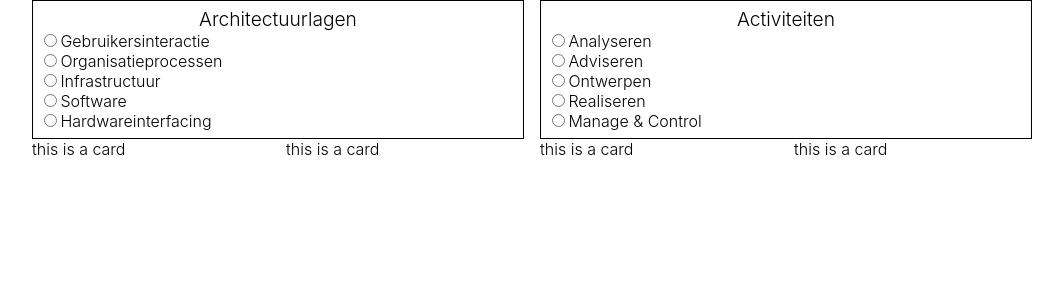
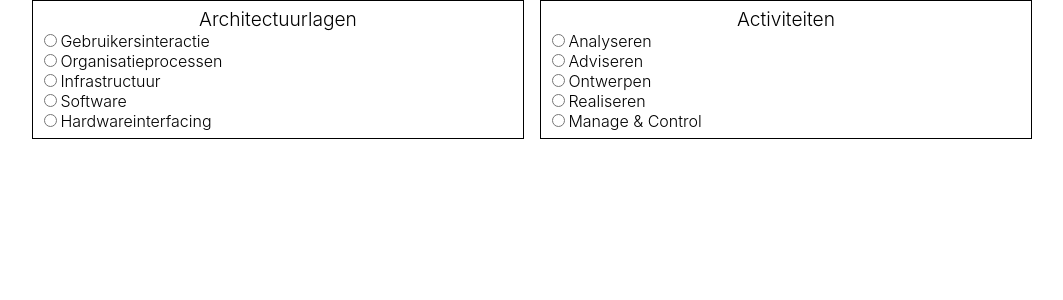
Before and after one commit to spark-156/leveling-education-framework, a Next.js app in the folder Frontend/: page / in a window 1280 px wide. Shown: the top 300 px of the page, without its empty margins (108-1171 px from the left). Built offline with nearby package versions, Linux system fonts and the light colour scheme.

Commit message:
✨ Showing of hboi

```diff
--- a/Frontend/pages/index.js
+++ b/Frontend/pages/index.js
@@ -1,16 +1,19 @@
 import Head from 'next/head'
-import Image from 'next/image'
 import { useEffect, useState } from 'react'
 import styles from '../styles/Home.module.css'
 
+import { hboi } from '../data/hboi'
+
 import SelectOutOf from '../components/SelectOutOf'
 
-export default function Home() {
-  const [selectedHBOI, setSelectedHBOI] = useState("HBOI");
-  const [selectedArchitectuurlaag, setSelectedArchitectuurlaag] = useState("");
-  const [selectedActiviteit, setSelectedActiviteit] = useState("");
+export default function Home({ hboiData }) {
+  const [selectedHBOI, setSelectedHBOI] = useState(false);
+  const [selectedArchitectuurlaag, setSelectedArchitectuurlaag] = useState();
+  const [selectedActiviteit, setSelectedActiviteit] = useState();
 
   useEffect(() => {
+    if (!selectedArchitectuurlaag) return;
+    if (!selectedActiviteit) return;
     setSelectedHBOI(`${selectedArchitectuurlaag} ${selectedActiviteit}`)
   }, [selectedArchitectuurlaag, selectedActiviteit])
 
@@ -40,12 +43,17 @@ export default function Home() {
             setSelectedFunction={setSelectedActiviteit}
           />
         </div>
-        <div className={styles.items}>
-          <div>this is a card</div>
-          <div>this is a card</div>
-          <div>this is a card</div>
-          <div>this is a card</div>
-        </div>
+        {hboiData[selectedHBOI]
+        ?
+          <div className={styles.items}>
+            <div>{hboiData[selectedHBOI][0]}</div>
+            <div>{hboiData[selectedHBOI][1]}</div>
+            <div>{hboiData[selectedHBOI][2]}</div>
+            <div>{hboiData[selectedHBOI][3]}</div>
+          </div>
+        :
+          null
+        }
       </main>
 
       <footer className={styles.footer}>
@@ -54,3 +62,11 @@ export default function Home() {
     </div>
   )
 }
+
+export const getStaticProps = async () => {
+  return {
+    props: {
+      hboiData: hboi,
+    }
+  }
+}
```
